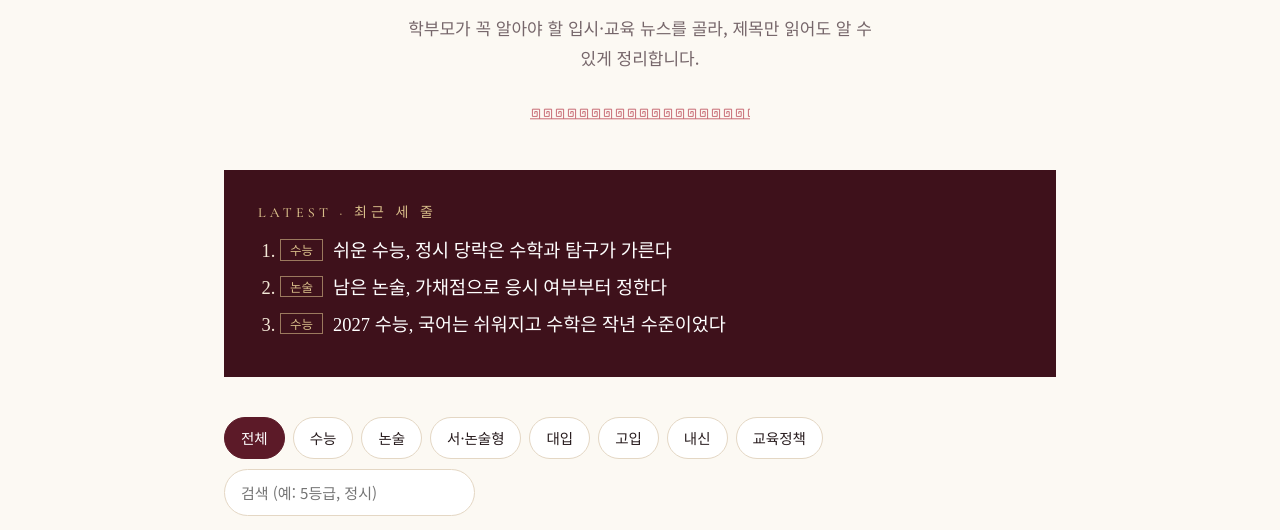
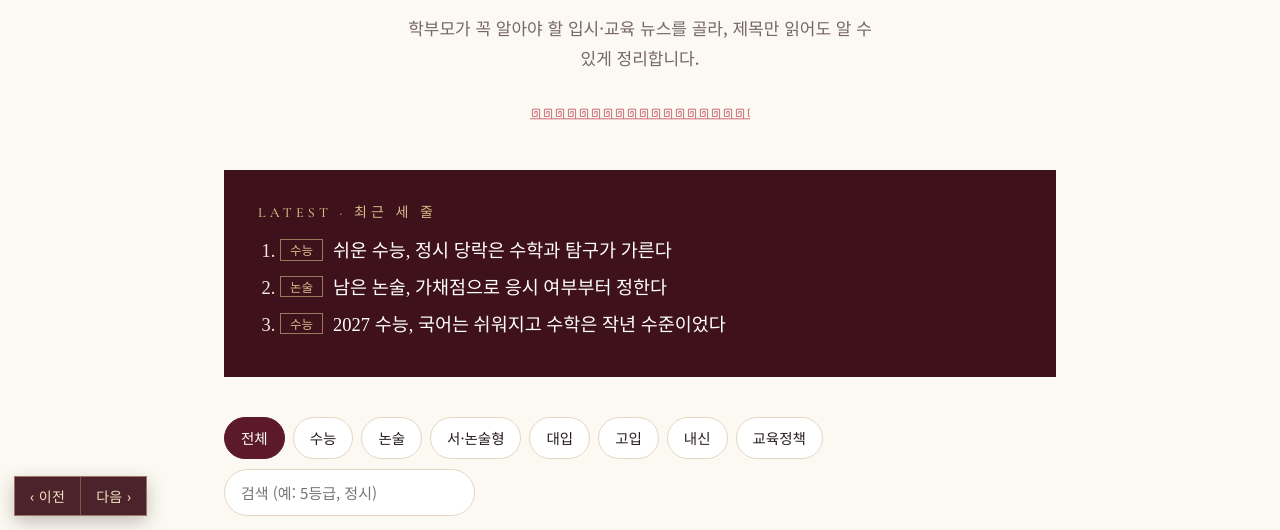
Before and after one commit to esther815/sophosedu-site, a plain HTML site: page brief.html in a window 1280 px wide. Shown: the part 270-800 px from the top of the page. Drawn offline with nearby package versions, Linux system fonts and the light colour scheme.

Commit message:
모든 화면에 이전·다음 버튼
Co-Authored-By: Claude Opus 5.5 <noreply@anthropic.com>
Claude-Session: https://claude.ai/code/session_01TtJRsm6gWb7JBGg7tW5ewq

```diff
--- a/brief.html
+++ b/brief.html
@@ -140,4 +140,4 @@ footer{margin-top:70px;padding:34px 0 50px;border-top:1px solid var(--line);font
 function run(){var n=0;cards.forEach(function(c){var ok=(f==='전체'||c.getAttribute('data-cat')===f)&&(!q||c.textContent.indexOf(q)>=0);c.style.display=ok?'':'none';if(ok)n++});document.getElementById('empty').style.display=n?'none':'block'}
 [].forEach.call(document.querySelectorAll('.chip'),function(b){b.onclick=function(){f=b.getAttribute('data-f');[].forEach.call(document.querySelectorAll('.chip'),function(x){x.setAttribute('aria-pressed',x===b?'true':'false')});run()}});
 document.querySelector('.q').addEventListener('input',function(e){q=e.target.value.trim();run()});})();
-</script></body></html>
+</script><script src="/nav.js" defer></script></body></html>
--- /dev/null
+++ b/nav.js
@@ -0,0 +1,16 @@
+/* 소포스에듀 이전·다음 화면 버튼 — 홈 화면 앱(주소창 없는 화면)에서도 쓸 수 있게 */
+(function(){
+  if(window.__spnav)return;window.__spnav=1;
+  var css='.spnav{position:fixed;left:14px;bottom:calc(14px + env(safe-area-inset-bottom));z-index:90;display:flex;border:1px solid rgba(217,190,138,.55);background:rgba(62,17,27,.92);box-shadow:0 6px 18px rgba(30,10,15,.25);backdrop-filter:blur(4px)}'+
+  '.spnav button{font:500 14px/1 "Noto Sans KR",sans-serif;color:#F1E3C3;background:none;border:0;padding:12px 15px;cursor:pointer;letter-spacing:.02em}'+
+  '.spnav button+button{border-left:1px solid rgba(217,190,138,.35)}.spnav button:active{background:rgba(241,227,195,.14)}'+
+  '@media print{.spnav{display:none}}';
+  var st=document.createElement('style');st.textContent=css;document.head.appendChild(st);
+  var n=document.createElement('nav');n.className='spnav';n.setAttribute('aria-label','화면 이동');
+  n.innerHTML='<button type="button" data-n="b" aria-label="이전 화면">‹ 이전</button><button type="button" data-n="f" aria-label="다음 화면">다음 ›</button>';
+  n.addEventListener('click',function(e){var b=e.target.closest('button');if(!b)return;
+    if(b.dataset.n==='b'){var here=location.href;history.back();setTimeout(function(){if(location.href===here&&document.visibilityState==='visible')location.href='/'},450)}
+    else history.forward()});
+  function add(){document.body.appendChild(n)}
+  if(document.body)add();else document.addEventListener('DOMContentLoaded',add);
+})();
```
Also changed, not shown: director.html (+1 -0 lines), index.html (+1 -0 lines), member.html (+1 -0 lines), privacy.html (+1 -0 lines).
